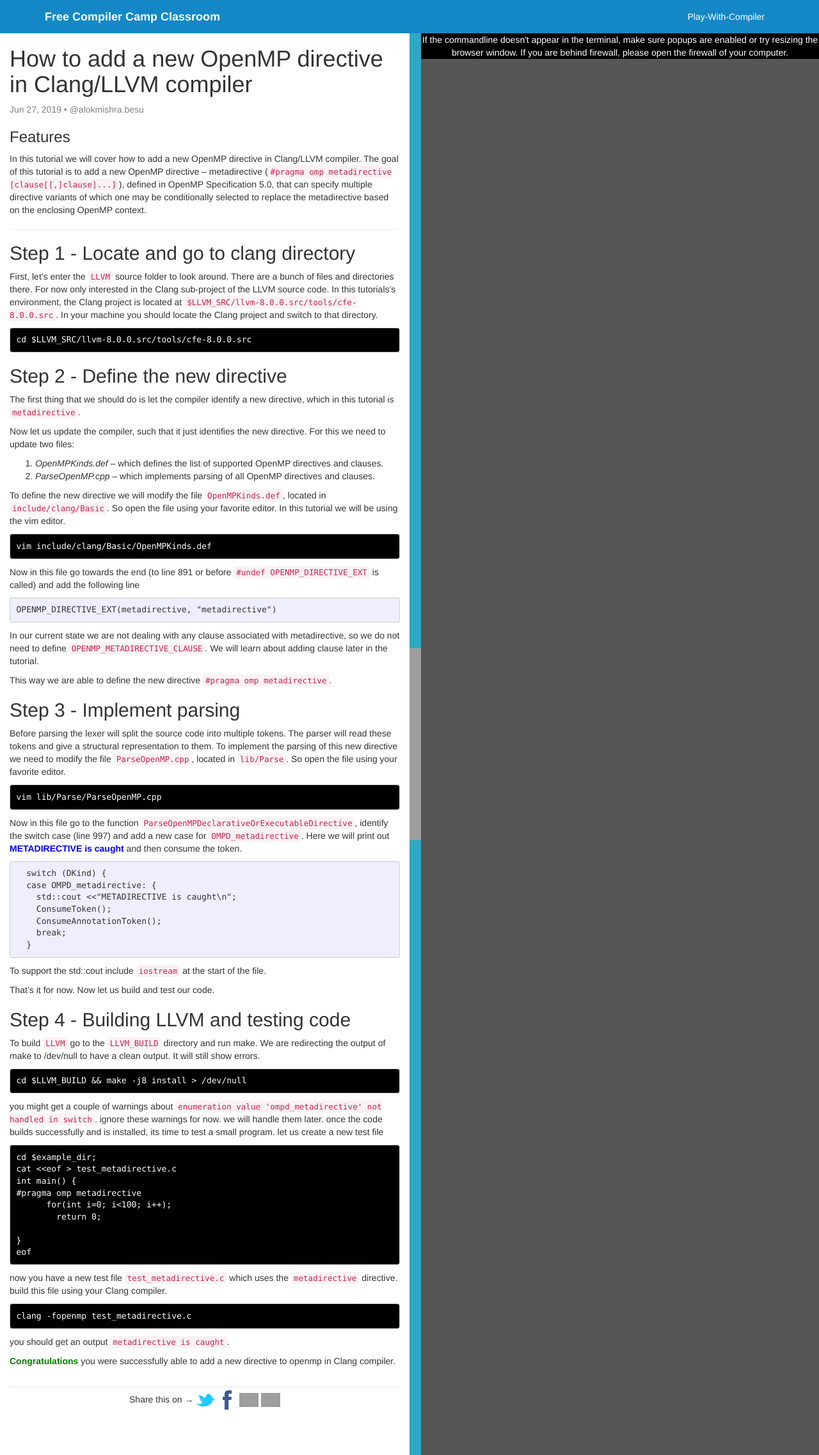
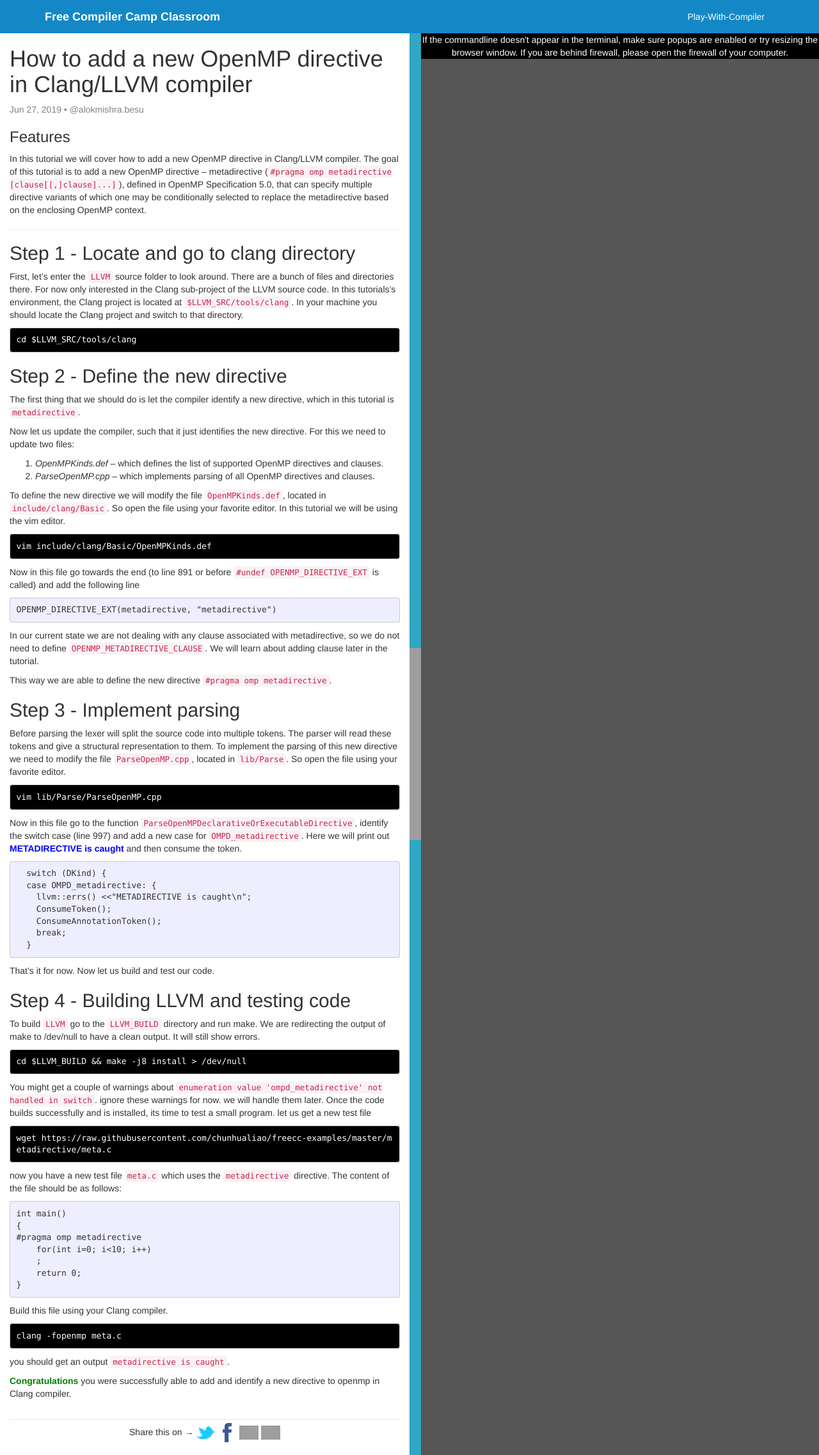
Before and after one commit to chunhualiao/freeCompilerCamp, a Jekyll site: the page built from compiler-classroom/_posts/2019-06-27-new-directive-llvm.markdown, in a window 1280 px wide. Shown: the whole page at 64% size. Built offline with Jekyll 4.4.1, drawn with Linux system fonts in a browser that asks for light colours; nearby versions of some CDN libraries; grey boxes are pictures that could not be loaded.

Commit message:
Updating LLVM tutorials to use source from git

````diff
--- a/compiler-classroom/_posts/2019-06-27-new-directive-llvm.markdown
+++ b/compiler-classroom/_posts/2019-06-27-new-directive-llvm.markdown
@@ -13,9 +13,9 @@
 ---
 
 ## Step 1 - Locate and go to clang directory
-First, let's enter the `LLVM` source folder to look around. There are a bunch of files and directories there. For now only interested in the Clang sub-project of the LLVM source code. In this tutorials's environment, the Clang project is located at `$LLVM_SRC/llvm-8.0.0.src/tools/cfe-8.0.0.src`. In your machine you should locate the Clang project and switch to that directory.
+First, let's enter the `LLVM` source folder to look around. There are a bunch of files and directories there. For now only interested in the Clang sub-project of the LLVM source code. In this tutorials's environment, the Clang project is located at `$LLVM_SRC/tools/clang`. In your machine you should locate the Clang project and switch to that directory.
 ```.term1
-cd $LLVM_SRC/llvm-8.0.0.src/tools/cfe-8.0.0.src
+cd $LLVM_SRC/tools/clang
 ```
 
 ## Step 2 - Define the new directive
@@ -49,13 +49,12 @@
 ```
   switch (DKind) {
   case OMPD_metadirective: {
-    std::cout <<"METADIRECTIVE is caught\n";
+    llvm::errs() <<"METADIRECTIVE is caught\n";
     ConsumeToken();
     ConsumeAnnotationToken();
     break;
   }
 ```
-To support the std::cout include `iostream` at the start of the file.
 
 That's it for now. Now let us build and test our code.
 
@@ -66,26 +65,29 @@
 cd $LLVM_BUILD && make -j8 install > /dev/null
 ```
 
-you might get a couple of warnings about `enumeration value 'ompd_metadirective' not handled in switch`. ignore these warnings for now. we will handle them later. once the code builds successfully and is installed, its time to test a small program. let us create a new test file
+You might get a couple of warnings about `enumeration value 'ompd_metadirective' not handled in switch`. ignore these warnings for now. we will handle them later. Once the code builds successfully and is installed, its time to test a small program. let us get a new test file
 
 ```.term1
-cd $example_dir;
-cat <<eof > test_metadirective.c
-int main() {
-#pragma omp metadirective
-      for(int i=0; i<100; i++);
-        return 0;
-
-}
-eof
+wget https://raw.githubusercontent.com/chunhualiao/freecc-examples/master/metadirective/meta.c
 ```
 
-now you have a new test file `test_metadirective.c` which uses the `metadirective` directive. build this file using your Clang compiler.
+now you have a new test file `meta.c` which uses the `metadirective` directive. The content of the file should be as follows:
+```
+int main()
+{
+#pragma omp metadirective
+    for(int i=0; i<10; i++)
+    ;
+    return 0;
+}
+```
+
+Build this file using your Clang compiler.
 
 ```.term1
-clang -fopenmp test_metadirective.c
+clang -fopenmp meta.c
 ```
 
 you should get an output `metadirective is caught`.
 
-<span style="color:green">**Congratulations**</span> you were successfully able to add a new directive to openmp in Clang compiler.
+<span style="color:green">**Congratulations**</span> you were successfully able to add and identify a new directive to openmp in Clang compiler.
````
Also changed, not shown: compiler-classroom/_posts/2019-08-09-ast-node-llvm.markdown (+25 -22 lines), compiler-classroom/_posts/2019-08-10-new-clause-llvm.markdown (+22 -15 lines).
